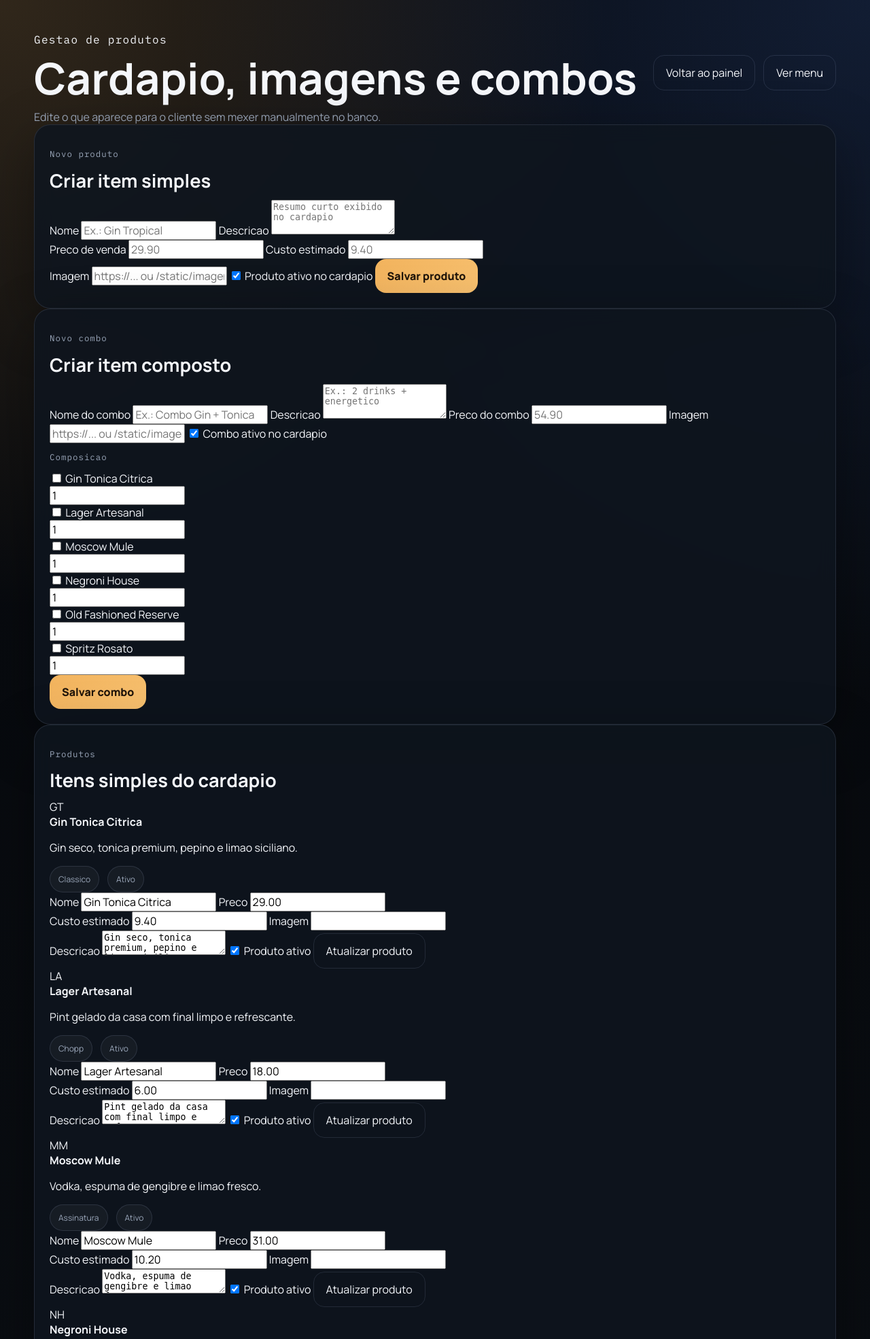
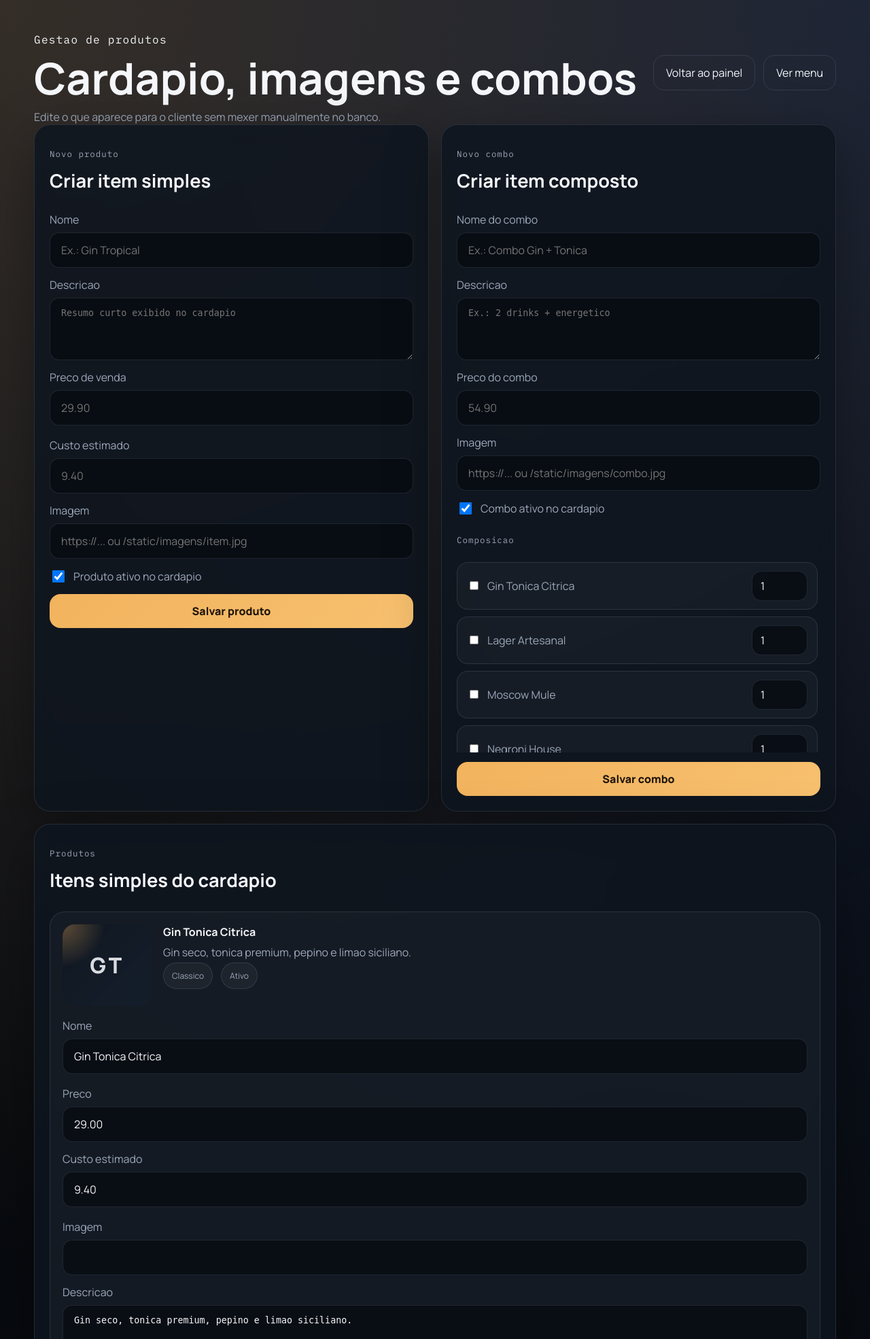
Before and after one commit to javaaaaa-271/BARZOS, a Flask app: page /painel/produtos in a window 1280 px wide. Shown: the top 1970 px of the page at 68% size. Run offline with Flask 3, Linux system fonts and the light colour scheme; the visitor is signed in with stand-in values (Sample User, id 1); data comes from the database, SQL or seed files in the repository.

Commit message:
Add files via upload

```diff
--- a/BarOS/static/styles.css
+++ b/BarOS/static/styles.css
@@ -236,6 +236,39 @@ input {
   gap: 16px;
 }
 
+.menu-card-media {
+  border-radius: 20px;
+  overflow: hidden;
+  aspect-ratio: 16 / 10;
+  background:
+    linear-gradient(135deg, rgba(242, 179, 93, 0.18), rgba(79, 138, 255, 0.12)),
+    rgba(255, 255, 255, 0.03);
+  border: 1px solid rgba(255, 255, 255, 0.04);
+}
+
+.menu-card-image,
+.managed-product-thumb {
+  width: 100%;
+  height: 100%;
+  object-fit: cover;
+  display: block;
+}
+
+.menu-card-placeholder,
+.managed-product-placeholder {
+  width: 100%;
+  height: 100%;
+  display: grid;
+  place-items: center;
+  font-size: 2rem;
+  font-weight: 800;
+  letter-spacing: 0.14em;
+  color: rgba(245, 247, 251, 0.88);
+  background:
+    radial-gradient(circle at top left, rgba(242, 179, 93, 0.35), transparent 35%),
+    linear-gradient(135deg, rgba(16, 23, 34, 0.92), rgba(21, 32, 45, 0.8));
+}
+
 .menu-card-disabled {
   opacity: 0.62;
 }
@@ -882,11 +962,156 @@ input {
   grid-template-columns: repeat(3, minmax(0, 1fr));
 }
 
+.products-shell {
+  padding-bottom: 72px;
+}
+
+.products-grid,
+.form-grid-two {
+  display: grid;
+  gap: 18px;
+}
+
+.products-grid {
+  grid-template-columns: repeat(2, minmax(0, 1fr));
+  margin-bottom: 18px;
+}
+
+.product-form {
+  display: grid;
+  gap: 14px;
+  margin-top: 18px;
+}
+
+.product-form label {
+  display: grid;
+  gap: 8px;
+  color: var(--muted);
+}
+
+.product-form input,
+.product-form textarea {
+  border-radius: 14px;
+  border: 1px solid var(--line);
+  background: rgba(6, 10, 16, 0.72);
+  color: var(--text);
+  padding: 14px 16px;
+  outline: none;
+}
+
+.product-form textarea {
+  resize: vertical;
+  min-height: 92px;
+}
+
+.checkbox-row {
+  display: flex !important;
+  align-items: center;
+  gap: 10px !important;
+}
+
+.checkbox-row input {
+  width: 18px;
+  height: 18px;
+  padding: 0;
+}
+
+.managed-product-list {
+  display: grid;
+  gap: 18px;
+  margin-top: 18px;
+}
+
+.managed-product-card {
+  border-radius: 22px;
+  border: 1px solid var(--line);
+  background: rgba(255, 255, 255, 0.03);
+  padding: 18px;
+  display: grid;
+  gap: 18px;
+}
+
+.managed-product-preview {
+  display: grid;
+  grid-template-columns: 132px minmax(0, 1fr);
+  gap: 16px;
+  align-items: stretch;
+}
+
+.managed-product-thumb,
+.managed-product-placeholder {
+  border-radius: 18px;
+  min-height: 120px;
+}
+
+.managed-product-preview p {
+  margin: 8px 0 0;
+  color: var(--muted);
+}
+
+.compact-form {
+  margin-top: 0;
+}
+
+.combo-selector {
+  display: grid;
+  gap: 12px;
+}
+
+.component-list {
+  display: grid;
+  gap: 10px;
+  max-height: 280px;
+  overflow: auto;
+  padding-right: 4px;
+}
+
+.component-row {
+  display: flex !important;
+  align-items: center;
+  justify-content: space-between;
+  gap: 12px !important;
+  border: 1px solid var(--line);
+  border-radius: 16px;
+  padding: 12px 14px;
+  background: rgba(255, 255, 255, 0.03);
+}
+
+.component-row input[type="number"] {
+  width: 82px;
+  padding: 10px 12px;
+}
+
+.component-row-main {
+  display: flex;
+  align-items: center;
+  gap: 10px;
+}
+
+.combo-component-chips {
+  display: flex;
+  flex-wrap: wrap;
+  gap: 8px;
+  margin-top: 12px;
+}
+
+.combo-component-chips span {
+  padding: 8px 10px;
+  border-radius: 999px;
+  border: 1px solid var(--line);
+  background: rgba(255, 255, 255, 0.04);
+  color: var(--muted);
+  font-size: 0.72rem;
+  font-family: "IBM Plex Mono", monospace;
+}
+
 @media (max-width: 980px) {
   .hero-panel,
   .auth-shell,
   .dashboard-grid,
   .stats-grid,
+  .products-grid,
+  .form-grid-two,
   .comparison-grid,
   .detail-summary-grid,
   .detail-content-grid,
```
Also changed, not shown: other parts of BarOS/static/styles.css (+51 -0 lines).
